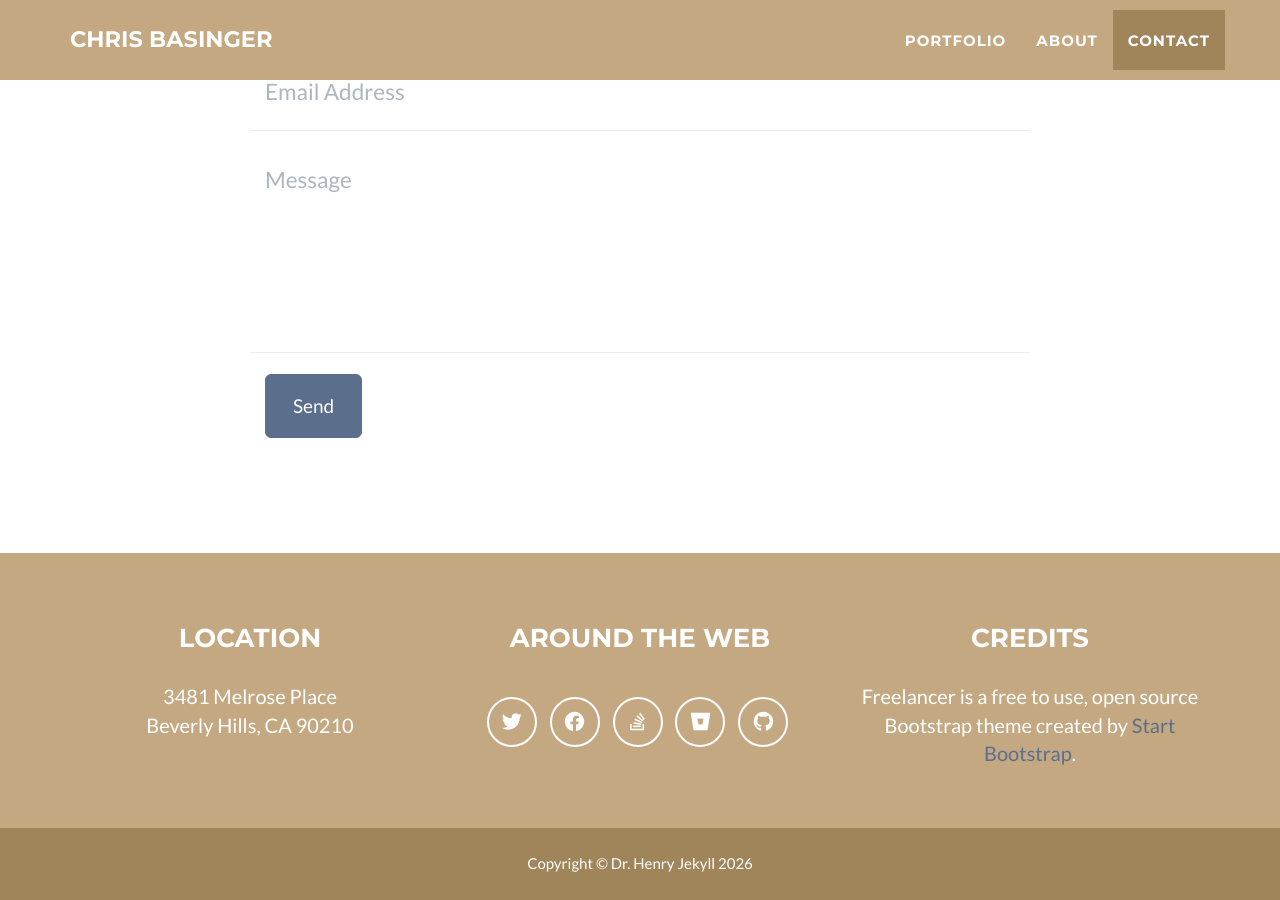
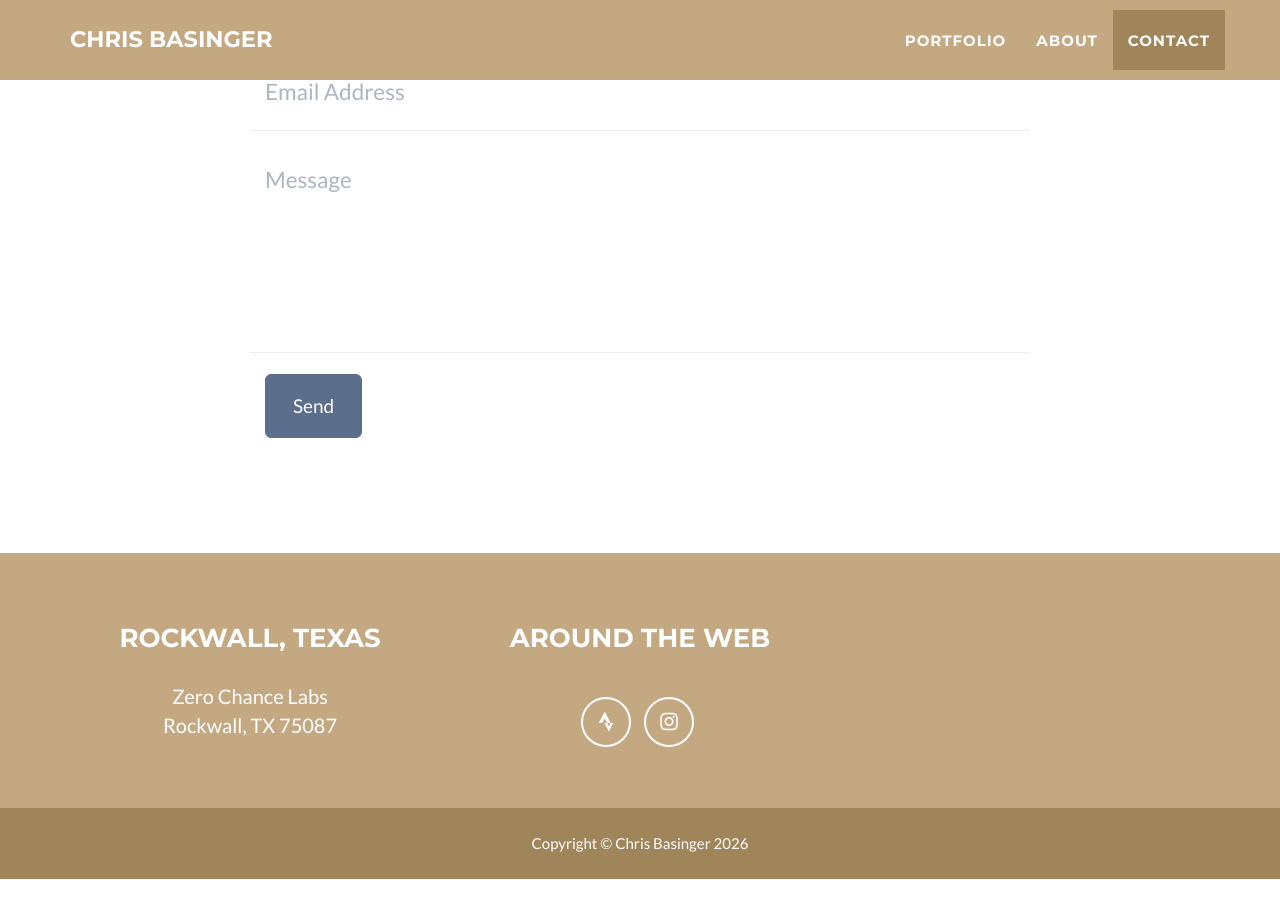
Before and after one commit to zerochancelabs/zerochancelabs.github.io, a Jekyll site: the page built from _posts/2014-07-18-project-1.markdown, in a window 1280 px wide and 900 px high, scrolled down 2439 px. Built offline with Jekyll 4.4.1, drawn with Linux system fonts in a browser that asks for light colours; after the commit the page ends 3318 px from its top, so only the background shows below that.

Commit message:
edit footer

```diff
--- a/_config.yml
+++ b/_config.yml
@@ -39,31 +39,21 @@ color:
 
 # Footer settings
 footer:
-  copyright: Dr. Henry Jekyll
-  location: Location
+  copyright: Chris Basinger
+  location: Rockwall, Texas
   social: Around the Web
-  credits: Credits
 
 # Social networks usernames (many more available: google-plus, flickr, dribbble, pinterest, instagram, tumblr, linkedin, etc.)
 social:
-  - title: twitter
-    url: http://twitter.com/jekyllrb
-  - title: facebook
-    url:
-  - title: stack-overflow
-    url: http://stackoverflow.com/questions/tagged/jekyll
-  - title: bitbucket
-    url: http://bitbucket.org/jekyll
-  - title: github
-    url: http://github.com/jekyll
+  - title: strava
+    url: https:strava.app.link/Mcwf7mv1k2b
+  - title: instagram
+    url: https://instagram.com/trailguy1990
 
 # Postal address (add as many lines as necessary)
 address:
-  - line: 3481 Melrose Place
-  - line: Beverly Hills, CA 90210
-
-# Credits content
-credits: 'Freelancer is a free to use, open source Bootstrap theme created by <a href="http://startbootstrap.com">Start Bootstrap</a>.'
+  - line: Zero Chance Labs
+  - line: Rockwall, TX 75087
 
 # Build settings
 markdown: kramdown
```
